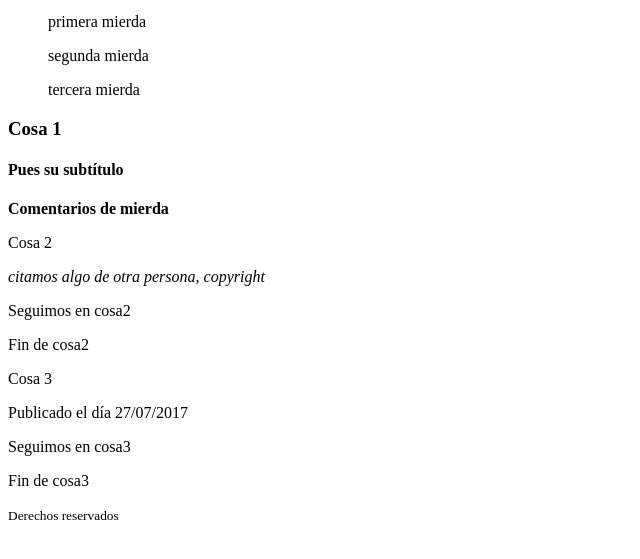
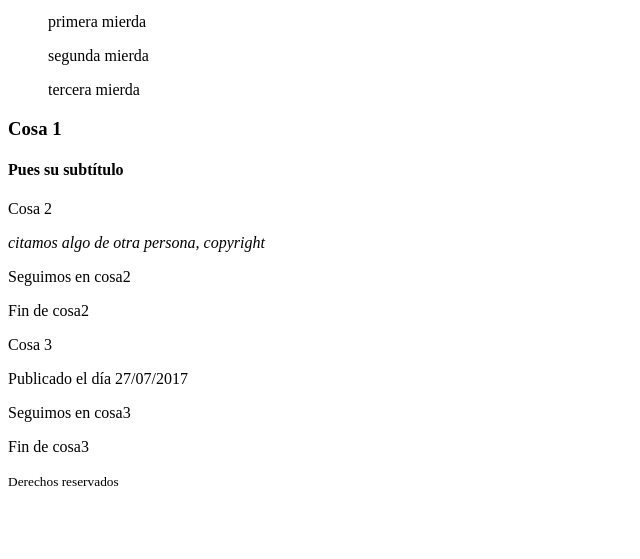
Before and after one commit to Albertkov/pruebaweb, a plain HTML site: page index.html in a window 1280 px wide. Shown: the part 137-696 px from the top of the page, without its empty margins (0-640 px from the left). Drawn offline with Linux system fonts and the light colour scheme.

Commit message:
Update index.html

```diff
--- a/index.html
+++ b/index.html
@@ -31,9 +31,6 @@
           <h4>Pues su subtítulo</h4>
         </hgroup>
       </header>
-      <footer>
-        <p><strong>Comentarios de mierda</strong></p>
-      </footer>
     </article>
 
     <article>
```
